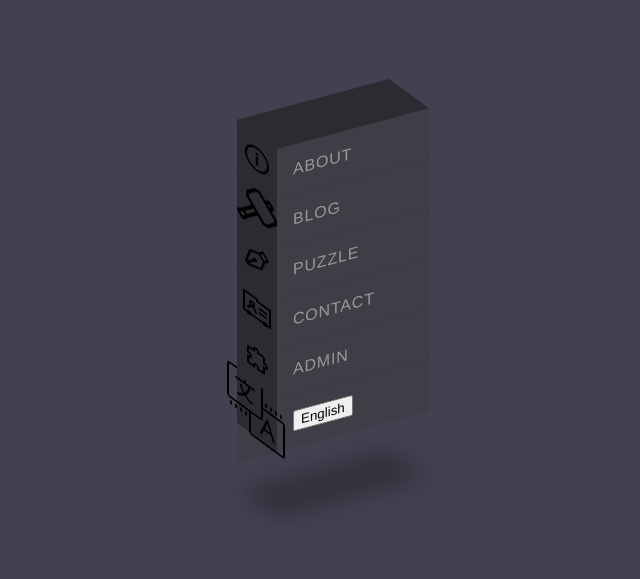
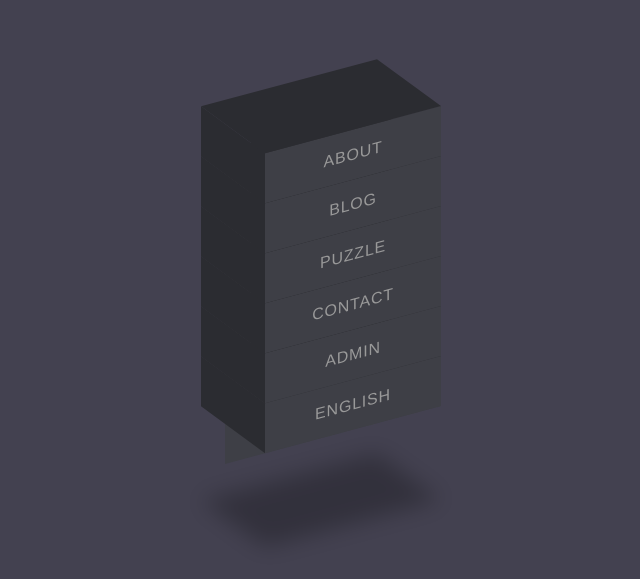
Before and after one commit to chunyukuo88/portfolio2, a React (Create React App) app: page / in a window 1280 px wide. Shown: the part 123-702 px from the top of the page, without its empty margins (307-947 px from the left). Built offline with nearby package versions, Linux system fonts and the light colour scheme.

Commit message:
light refactoring.

```diff
--- a/src/App.css
+++ b/src/App.css
@@ -1,7 +1,10 @@
+:root {
+  --AboutBlock: red;
+  /*--AdminBlock: */
+}
+
 .App {
-/** {*/
   box-sizing: border-box;
-  font-family: 'Cabin', sans-serif;
   margin: 0;
   padding: 0;
   user-select: none;
@@ -9,6 +12,7 @@
 
 body {
   align-items: center;
+  font-family: 'Cabin', sans-serif;
   background: #434150;
   display: flex;
   justify-content: center;
@@ -22,12 +26,14 @@ ul {
 }
 
 ul li {
+  font-family:  'Cabin', sans-serif;
   background: #3e3f46;
   list-style: none;
   padding: 1rem;
   position: relative;
   transition: 0.5s;
-  width: 7.5rem;
+  width: 9rem;
+  text-align: center;
 }
 
 ul li:nth-child(1) {
@@ -188,8 +194,8 @@ ul li::before {
   content: '';
   position: absolute;
   top: 0;
-  left: -2.5rem;
-  width: 2.5rem;
+  left: -4rem;
+  width: 4rem;
   height: 100%;
   background: #3e3f46;
   filter: brightness(0.7);
@@ -202,9 +208,9 @@ ul li::after {
   content: '';
   position: absolute;
   left: 0;
-  top: -2.5rem;
+  top: -4rem;
   width: 100%;
-  height: 2.5rem;
+  height: 4rem;
   background: #3e3f46;
   filter: brightness(0.7);
   transform-origin: bottom;
@@ -226,7 +232,7 @@ ul li:hover a {
 }
 
 ul li:last-child::after {
-  box-shadow: -7.5rem 7.5rem 1.25rem rgba(0,0,0,0.25);
+  box-shadow: -9rem 9rem 1.25rem rgba(0,0,0,0.25);
 }
 
 ul li span {
--- a/src/App.jsx
+++ b/src/App.jsx
@@ -119,12 +119,12 @@ function HomePage(){
       //{/*<p>{strings.homeGreeting[language]}</p>*/}
   return (
     <ul>
-      <li className='five'><a href="#"><span><img src={About} alt="About icon"/> </span>{strings.about[language]}</a></li>
-      <li className='four'><a href="#"><span><img src={Admin} alt="Admin icon"/> </span>{strings.blog[language]}</a></li>
-      <li className='three'><a href="#"><span><img src={Blog} alt="Blog icon"/> </span>{strings.puzzle[language]}</a></li>
-      <li className='two'><a href="#"><span><img src={Contact} alt="Contact icon"/></span>{strings.contact[language]}</a></li>
-      <li className='one'><a href="#"><span><img src={Puzzle} alt="Puzzle icon"/></span>{strings.admin[language]}</a></li>
-      <li className='zero'><a href="#"><span><img src={Loca} alt="Puzzle icon"/></span><Language/></a></li>
+      <li className='five'><a href="#">{strings.about[language]}</a></li>
+      <li className='four'><a href="#">{strings.blog[language]}</a></li>
+      <li className='three'><a href="#">{strings.puzzle[language]}</a></li>
+      <li className='two'><a href="#">{strings.contact[language]}</a></li>
+      <li className='one'><a href="#">{strings.admin[language]}</a></li>
+      <li className='zero'><a href="#"><Language/></a></li>
     </ul>
   );
 }
--- a/src/features/language/Language.jsx
+++ b/src/features/language/Language.jsx
@@ -22,9 +22,9 @@ function Language() {
   };
 
   return (
-    <button id='language-button' onClick={clickHandler}>
+    <div role='button' id='language-button' onClick={clickHandler}>
       {strings.language[language]}
-    </button>
+    </div>
   );
 }
 
```
